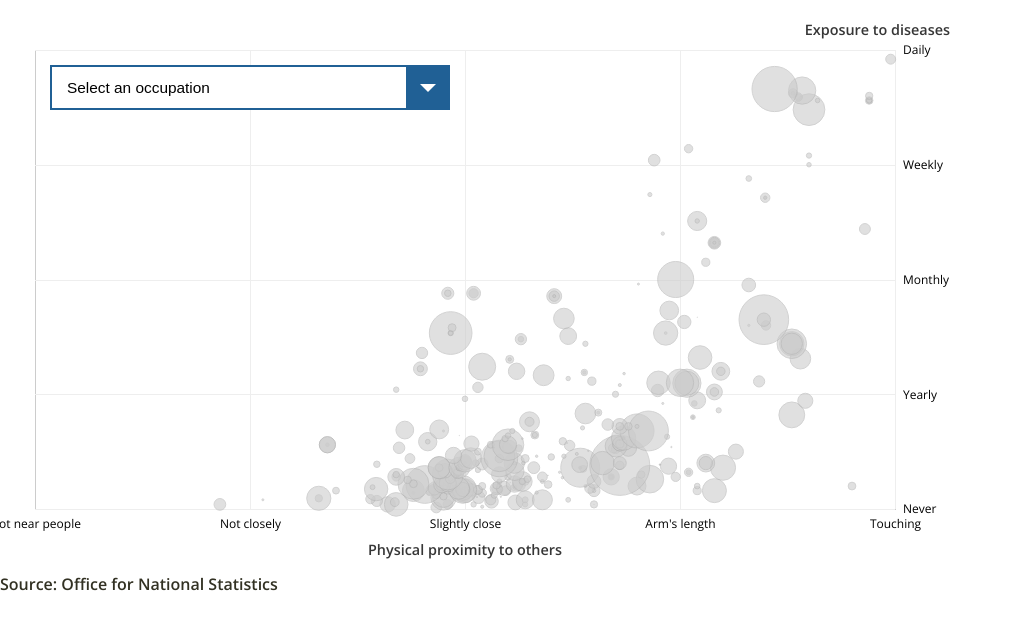
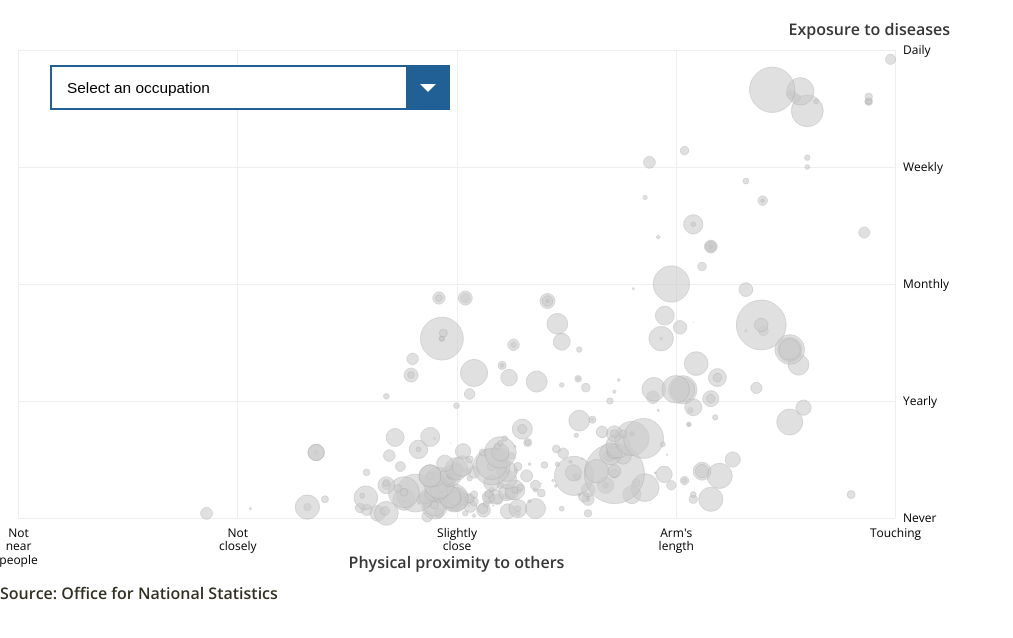
Before and after one commit to ONSvisual/workers-risk, a plain HTML site: page scatter/index.html in a window 1280 px wide. Shown: the whole page, without its empty margins (0-1013 px from the left). Drawn offline with nearby package versions, Linux system fonts and the light colour scheme.

Commit message:
moresorting

```diff
--- a/scatter/data/config.json
+++ b/scatter/data/config.json
@@ -43,9 +43,9 @@
 
 	},
     "optional" : {
-            "margin_sm": [50 ,20, 10, 35],
-            "margin_md": [50, 20, 10, 35],
-            "margin_lg": [50, 55, 10, 35],
+            "margin_sm": [50 ,55, 10, 18],
+            "margin_md": [50, 55, 10, 18],
+            "margin_lg": [50, 55, 10, 18],
 
             "aspectRatio_sm" : [1,1.6],
             "aspectRatio_md" : [1.5,1],
--- a/scatter/index.html
+++ b/scatter/index.html
@@ -129,6 +129,7 @@
 <div id="graphic"><img src="fallback.png" alt="[Chart]" /></div>
 
 
+
 <div class="footer"> <div id="footer"></div></div>
 </body>
   <script src="https://d3js.org/d3.v4.min.js" type="text/javascript"></script>
@@ -226,6 +227,22 @@ function drawGraphic(){
         .attr("id","svgg")
         .attr('transform', 'translate(' + margin.left + ', ' + margin.top + ')')
         .attr('overflow', 'hidden');
+
+      //set up dropshadow
+
+      svg.append("filter")
+          .attr("id","shadow")
+          .attr("x","0")
+          .attr("y","0")
+          .attr("width","200%")
+          .attr("height","200%")
+          .append("feDropShadow")
+          .attr("dx","2")
+          .attr("dy","2")
+          .attr("stdDeviation","4")
+          .attr("flood-color","#cccccc")
+          .attr("flood-opacity","1");
+
 
       if(dvc.essential.AxisScale == "auto_min_max"){
       var minX = d3.min(d3.entries(dots), function(c) {
@@ -350,12 +367,13 @@ function drawGraphic(){
          .attr('class', 'x-axis grid axis')
          .attr('transform', 'translate(0, ' + height + ')')
          .call(xAxis.tickSize(-height, 0, 0))
-         .append('text')
+
+      g.append('text')
            .attr('x', chart_width/2)
-           .attr('dy', '2.5em')
+           .attr('y', height + margin.bottom + 40)
            .attr('text-anchor', 'middle')
            .attr('fill', 'rgb(54, 54, 54)')
-           .attr('font-size', '1.2em')
+           .attr('font-size', '16px')
            .attr("font-weight","bold")
            .text(function(d,i){return dvc.essential.xAxisLabel});
 
@@ -369,11 +387,11 @@ function drawGraphic(){
              // .attr('dx','-3em')
              .attr('text-anchor', 'end')
              .attr('fill', 'rgb(54, 54, 54)')
-             .attr('font-size', '1.2em')
+             .attr('font-size', '16px')
              .attr("font-weight","bold")
              .text(function(d,i){return dvc.essential.yAxisLabel})
 
-      d3.selectAll(".x-axis text").attr("y","10")
+      d3.selectAll(".x-axis text").attr("x","0").attr("transform","translate(0,3)").call(wrap, 20);
       d3.selectAll(".y-axis text").attr("transform","translate(5,0)")
 
       g.append('defs')
@@ -411,6 +429,7 @@ function drawGraphic(){
             .attr('r', function(d) { return  r(Math.sqrt(d.in_employment/Math.PI) ); })
           //  .attr('fill', function(d) { return y(d[dvc.essential.pickydata]); })
           //  .attr('stroke', "red")
+            .attr("data-num",function(d){return d.in_employment})
             .attr("opacity", 0.6)
             .attr('stroke-width', 1)
             .on("mouseout", function(){overcircle = false})
@@ -497,7 +516,7 @@ function drawGraphic(){
                  align: "middle",
                  title: graphic_data[d.index].name || "??",
                  bgPadding: borders,
-                 label: "Exposure to disease"+": "+d3.format('.1f')(d.data[1])+" "+ "'Physical proximity" +": "+d3.format('.1f')(d.data[0]),
+                 label: "Number of workers"+": "+d3.format(',.0f')(numemploy)+"'Exposure to disease"+": "+d3.format('.1f')(d.data[1])+" "+ "'Physical proximity" +": "+d3.format('.1f')(d.data[0]),
                  wrapSplitter: /'/,
                  wrap:dvc.essential.d3AnnotationWrap
               }//,
@@ -513,7 +532,7 @@ function drawGraphic(){
           tipg.call(annotationtip);
 
 
-          d3.select("rect.annotation-note-bg").attr("fill","#fff").attr("fill-opacity",1).attr("opacity",1)//.attr("rx",5).attr("ry",5).attr("stroke","#fff").attr("stroke-width","10px");
+          d3.select("rect.annotation-note-bg").attr("fill","#fff").attr("fill-opacity",1).attr("opacity",1).style("filter","url(#shadow)")//.attr("rx",5).attr("ry",5).attr("stroke","#fff").attr("stroke-width","10px");
           d3.select(".annotation-note-label").attr("fill","#236092");
           d3.select(".annotation-note-title").attr("fill","#236092").style("font-weight","bold").style("font-family","Open Sans");
 
@@ -595,6 +614,7 @@ function drawGraphic(){
                 // closest to the mouse, limited by max distance voronoiRadius
                 var site = voronoi.find(mx, my, voronoiRadius);
 
+
                 classString = d3.select(".index" + site.index).attr("class");
 
                 splitString = classString.split(" ");
@@ -603,6 +623,7 @@ function drawGraphic(){
                 code = d3.select(".index" + site.index).attr("id")
                 $("#varselect").val(code);
 
+                numemploy = d3.selectAll("." + splitString[2]).attr("data-num");
 
                 tip(site);//tooltip stuff
                 var xpos = site[0];
@@ -619,6 +640,7 @@ function drawGraphic(){
 
                 xpos = d3.selectAll("#" + selocc).attr("cx");
                 ypos = d3.selectAll("#" + selocc).attr("cy");
+                numemploy = d3.selectAll("#" + selocc).attr("data-num");
 
                 classString = d3.select("#" + selocc).attr("class");
 
@@ -634,7 +656,9 @@ function drawGraphic(){
                 xVal = x.invert(xpos);
                 yVal =y.invert(ypos);
                 myObj['data'] = [xVal,yVal];
-                myObj['index'] = indexString[1]
+                myObj['index'] = indexString[1];
+
+                $("#varselect").val(selocc);
 
                 tip(myObj)
 
@@ -775,6 +799,7 @@ function drawGraphic(){
 
         xpos = d3.selectAll("#" + selocc).attr("cx");
         ypos = d3.selectAll("#" + selocc).attr("cy");
+        numemploy = d3.selectAll("#" + selocc).attr("data-num");
 
         classString = d3.select("#" + selocc).attr("class");
 
@@ -796,6 +821,10 @@ function drawGraphic(){
 
       } //end selectCircle
     }//end drawSelect
+
+
+
+
     function checkUrl() {
 
      urlLocal = window.location.href;
@@ -833,6 +862,8 @@ function drawGraphic(){
 
             xpos = d3.selectAll("#" + listnames[0]).attr("cx");
             ypos = d3.selectAll("#" + listnames[0]).attr("cy");
+            numemploy = d3.selectAll("#" + listnames[0]).attr("data-num");
+
 
             classString = d3.select("#" + listnames[0]).attr("class");
 
```
Also changed, not shown: lib/globalStyle.css, 2 other files.
